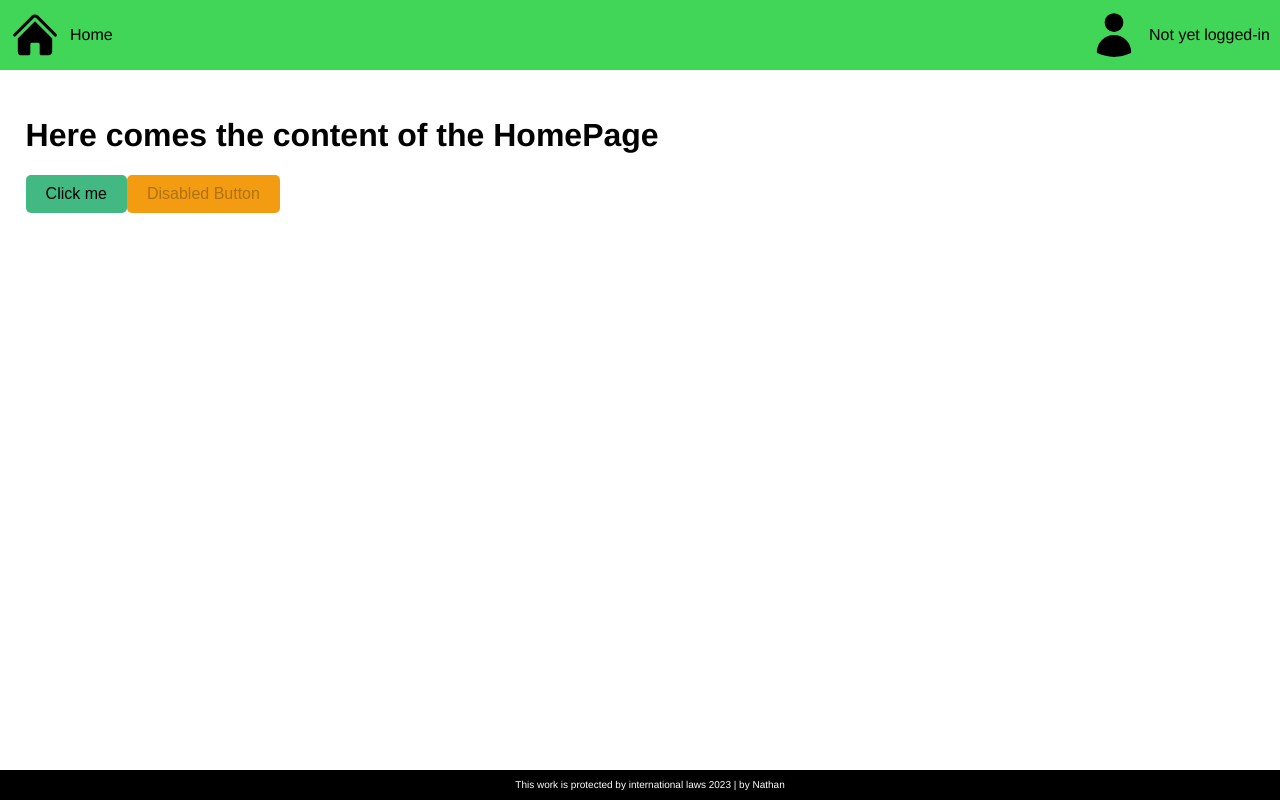
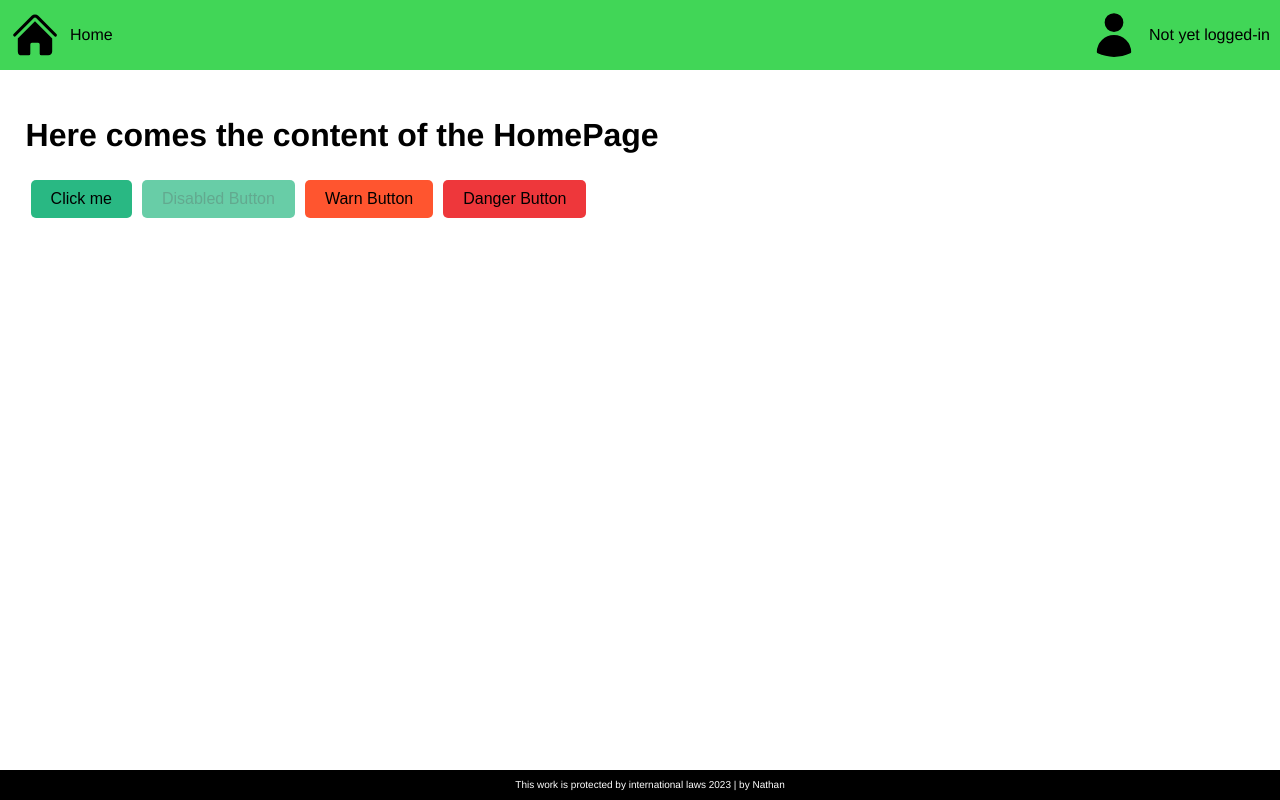
Before and after one commit to Nath9666/info--Web-Development-for-IT-Engineer, a Vue app in the folder Lab3/vue-oauth-microsoft-graph/: page / in a window 1280 px wide. Built offline with nearby package versions, Linux system fonts and the light colour scheme.

Commit message:
ex 8 finish

```diff
--- a/Lab3/vue-oauth-microsoft-graph/src/components/baseButton.vue
+++ b/Lab3/vue-oauth-microsoft-graph/src/components/baseButton.vue
@@ -36,11 +36,11 @@ export default {
     getColor() {
       switch (this.color) {
         case "warn":
-          return "#e74c3c"; // Red color
+          return "#ff552f"; // Red color
         case "danger":
-          return "#f39c12"; // Orange color
+          return "#ee373b"; // Orange color
         default:
-          return "#42b983"; // Default blue color for 'primary'
+          return "#29b883"; // Default blue color for 'primary'
       }
     },
   },
@@ -59,6 +59,7 @@ button {
   font-size: 16px;
   cursor: pointer;
   border: none;
+  margin: 5px;
   border-radius: 5px;
   background-color: var(--color);
   transition: background-color 0.3s ease;
@@ -70,6 +71,7 @@ button:hover {
 
 button:disabled {
   cursor: not-allowed;
+  opacity: 0.7;
 }
 
 button:disabled:hover {
@@ -77,8 +79,12 @@ button:disabled:hover {
 }
 
 button.focused {
-  outline: 2px solid rgba(52, 152, 219, 0.8);
-  /* Adjust the outline color as needed */
+  outline: 2px solid;
+  outline-color: var(--color);
+  border: 1px solid;
+  border-color: white;
+  /* outline-color: var(--color); */
+  /*outline-style: lighten(var(--color, 20%));*/
 }
 
 /* Add other styles as needed */
--- a/Lab3/vue-oauth-microsoft-graph/src/pages/HomePage.vue
+++ b/Lab3/vue-oauth-microsoft-graph/src/pages/HomePage.vue
@@ -1,8 +1,10 @@
 <template>
   <div class="hello">
     <h1>Here comes the content of the HomePage</h1>
-    <BaseButton color="primary">Click me</BaseButton>
-    <BaseButton disabled="true" color="danger">Disabled Button</BaseButton>
+    <BaseButton>Click me</BaseButton>
+    <BaseButton disabled="true">Disabled Button</BaseButton>
+    <BaseButton color="warn">Warn Button</BaseButton>
+    <BaseButton color="danger">Danger Button</BaseButton>
   </div>
 </template>
 
```
